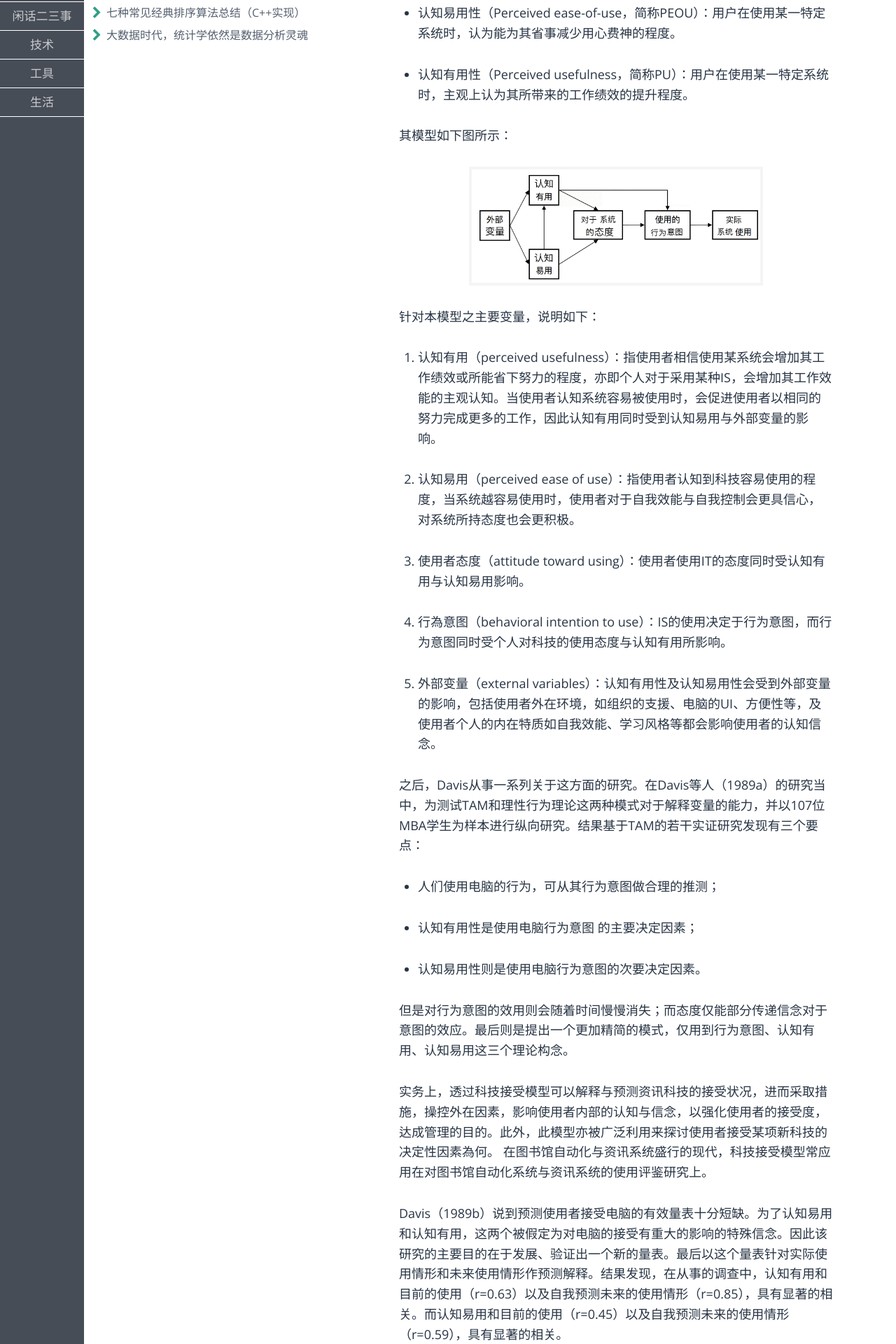
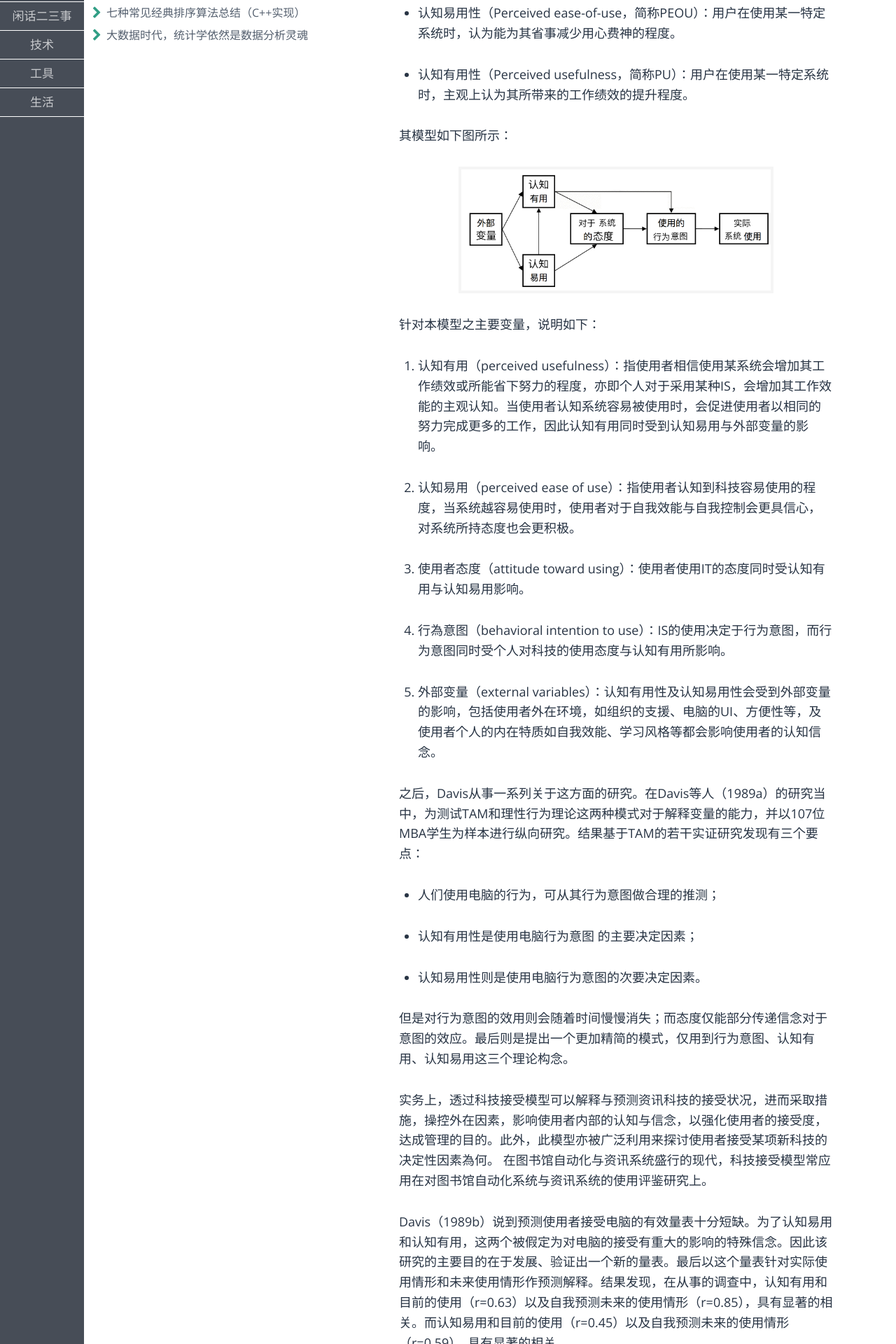
Before and after one commit to fzuo/baimafujinji, a Jekyll site: the page built from _posts/others/2012-11-23-technology-acceptance.md, in a window 1280 px wide. Shown: the part 654-2574 px from the top of the page at 70% size. Built offline with Jekyll 4.4.1, drawn with Linux system fonts in a browser that asks for light colours; some web fonts are replaced.

Commit message:
Update 2012-11-23-technology-acceptance.md

```diff
--- a/_posts/others/2012-11-23-technology-acceptance.md
+++ b/_posts/others/2012-11-23-technology-acceptance.md
@@ -19,7 +19,7 @@
 其模型如下图所示：
 
 <p align="center">
-<img src="https://fzuo.github.io/assets/img/TAM01.png" width="420">
+<img src="https://fzuo.github.io/assets/img/TAM01.png" width="450">
 </p>
 
 针对本模型之主要变量，说明如下：
@@ -53,7 +53,7 @@
 后来，又有许多学者提出了TAM的很多改进版本，例如下图是Adams 等人在1992年提出的TAM 修正模型：
 
 <p align="center">
-<img src="https://fzuo.github.io/assets/img/TAM02.png" width="420">
+<img src="https://fzuo.github.io/assets/img/TAM02.png" width="450">
 </p>
 
 Davis（1993）则是认为系统的特征会对使用者的认知和行为，产生影响。该研究使用原始的科技接受模式，并以系统特征为外部变数，影响认知易用和认知有用。以电子邮件和文字编辑器两种不同的系统做为外部变数，样本为112
```
